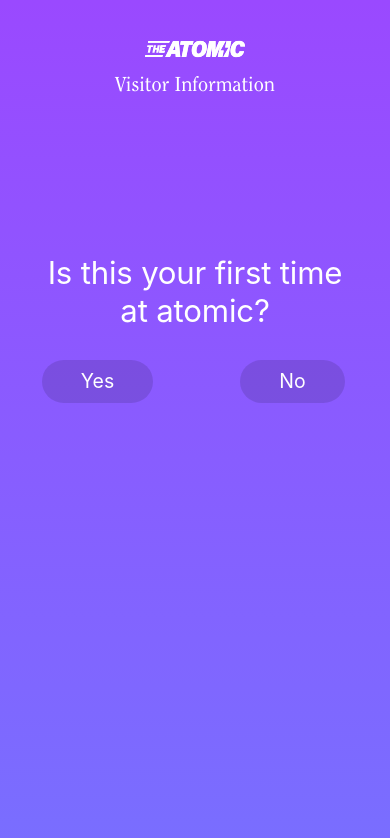
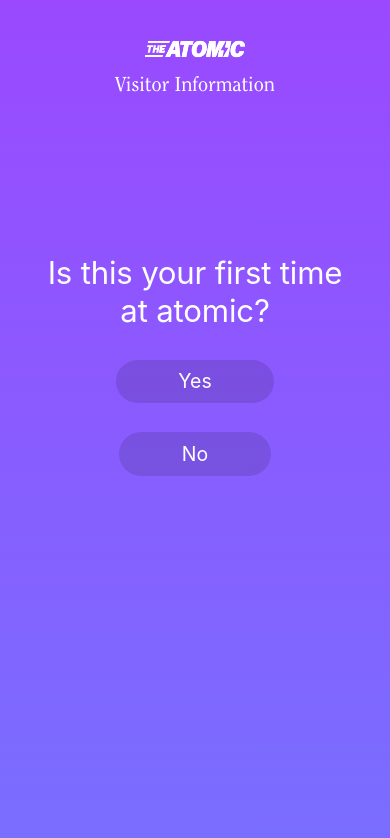
Before and after one commit to AbhiAbhiAbhii/Atomic-FrontDesk, a Next.js app: page / in a window 390 px wide. Shown: the top 838 px of the page. Built offline with nearby package versions, Linux system fonts and the light colour scheme.

Commit message:
final push

```diff
--- a/styles/globals.css
+++ b/styles/globals.css
@@ -94,17 +94,17 @@ a {
 .form-A-opt {
   display: flex;
   align-items: center;
-  justify-content: space-between;
+  justify-content: space-evenly;
 }
 .form-A-opt-item {
-  width: 50%;
+  width: 30%;
   display: flex;
   align-items: center;
   justify-content: center;
 }
 .first-data {
   font-size: 1.25em;
-  padding: 0.5em 2em;
+  padding: 0.5em 3.2em;
   border-radius: 20em;
   transition: all 0.3s ease;
   cursor: pointer;
@@ -302,9 +302,18 @@ select {
   }
 
   .form-btn {
-    position: fixed;
+    /* position: fixed;
     bottom: 10%;
     left: 50%;
-    transform: translate(-50%, 0);
+    transform: translate(-50%, 0); */
   }
 }
+
+@media(max-width: 580px) {
+  .form-A-opt {
+    flex-direction: column;
+  }
+  .form-A-opt-item  {
+    margin-bottom: 3em;
+  }
+}
```
